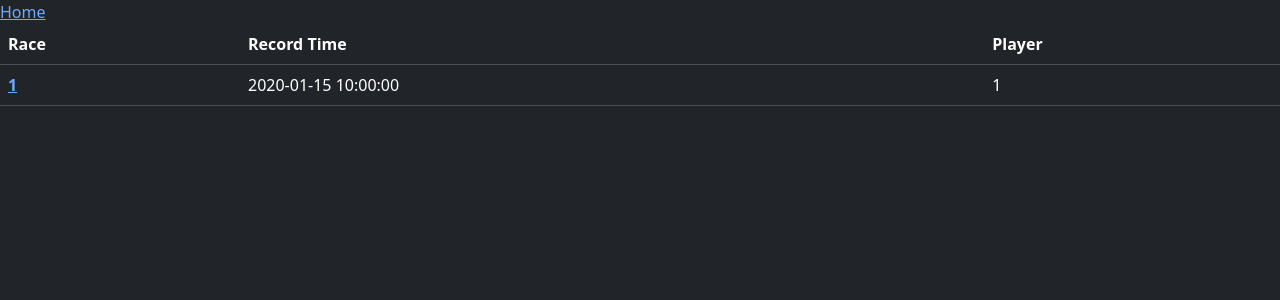
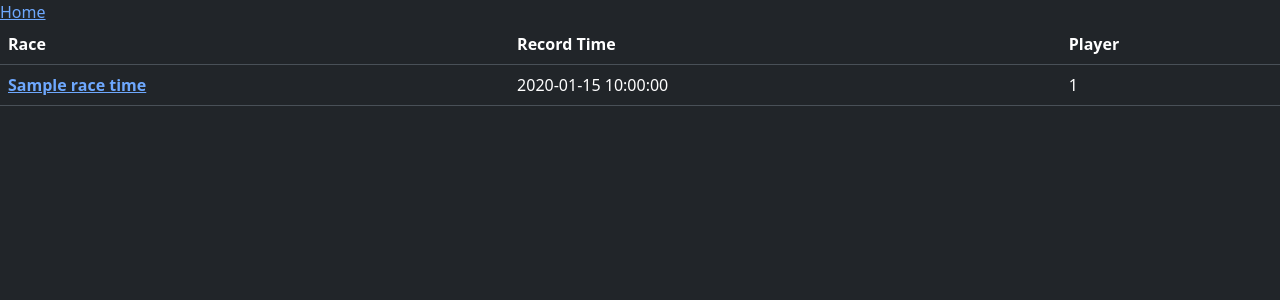
Before and after one commit to zack-hill/skyriding-race-leaderboards, a Flask app: template webapp/templates/index.html in a window 1280 px wide. Shown: the top 300 px of the page. Run offline with Flask 3, Linux system fonts and the light colour scheme; the template is opened without the code that fills it: most values are stand-ins (such as "Sample title", 1, 10 or a date in 2020); some libraries are stand-ins or nearby versions.

Commit message:
Add race names

```diff
--- a/webapp/main.py
+++ b/webapp/main.py
@@ -5,14 +5,15 @@
 app = Flask(__name__)
 bootstrap = Bootstrap5(app)
 
+storage = Storage()
+all_race_info = storage.get_all_race_info()
+
 
 @app.route("/")
 def index():
     storage = Storage()
-    race_times = storage.get_all_races()
-    for race_time in race_times:
-        time_disp = format_time(race_time.time_ms)
-        race_time.time_disp = time_disp
+    race_times = storage.get_all_race_times()
+    format_race_times(race_times)
     return render_template("index.html", race_times=race_times)
 
 
@@ -21,10 +22,15 @@
     race_id = request.args.get("race_id")
     storage = Storage()
     race_times = storage.get_race_times(race_id)
-    for race_time in race_times:
-        time_disp = format_time(race_time.time_ms)
-        race_time.time_disp = time_disp
-    return render_template("leaderboard.html", race_id=race_id, race_times=race_times)
+    format_race_times(race_times)
+    race_name = race_id
+    race_info = all_race_info.get(race_id)
+    if race_info is not None:
+        race_name = race_info.name
+        print(race_name)
+    return render_template(
+        "leaderboard.html", race_name=race_name, race_times=race_times
+    )
 
 
 @app.route("/upload", methods=["POST"])
@@ -54,3 +60,13 @@
         result_str += f"{int(minutes)}:"
     result_str += f"{round(seconds, 3):.3f}"
     return result_str
+
+
+def format_race_times(race_times):
+    for race_time in race_times:
+        time_disp = format_time(race_time.time_ms)
+        race_time.time_disp = time_disp
+        race_info = all_race_info.get(race_time.race_id)
+        race_time.race_name = race_time.race_id
+        if race_info is not None:
+            race_time.race_name = race_info.name
--- a/webapp/storage.py
+++ b/webapp/storage.py
@@ -5,9 +5,10 @@
 
 
 @dataclass
-class Race:
+class RaceInfo:
     race_id: str
     name: str
+    race_type: str
 
 
 @dataclass
@@ -49,9 +50,10 @@
         )
         cursor.execute(
             """
-            CREATE TABLE IF NOT EXISTS race(
+            CREATE TABLE IF NOT EXISTS race_info(
                 race_id STR,
-                name STR
+                name STR,
+                type STR
             )
             """
         )
@@ -103,7 +105,21 @@
             race_times.append(RaceTime(race_id, user_id, time_ms, character_name))
         return race_times
 
-    def get_all_races(self) -> list[Race]:
+    def get_all_race_info(self) -> dict[str, RaceInfo]:
+        cursor = self._connection.cursor()
+        result = cursor.execute(
+            """
+            SELECT race_id, name, type
+            FROM race_info
+            """
+        )
+        rows = result.fetchall()
+        race_info_dict = {}
+        for race_id, race_name, race_type in rows:
+            race_info_dict[str(race_id)] = RaceInfo(str(race_id), race_name, race_type)
+        return race_info_dict
+
+    def get_all_race_times(self) -> list[RaceTime]:
         cursor = self._connection.cursor()
         result = cursor.execute(
             """
@@ -114,7 +130,7 @@
         )
         race_times: list[RaceTime] = []
         for user_id, race_id, time_ms, character_name in result.fetchall():
-            race_times.append(RaceTime(race_id, user_id, time_ms, character_name))
+            race_times.append(RaceTime(str(race_id), user_id, time_ms, character_name))
         return race_times
 
     def get_time(self, user_id: str, race_id: str) -> int | None:
--- a/webapp/templates/index.html
+++ b/webapp/templates/index.html
@@ -7,7 +7,7 @@
   <tr>
     <th scope="row">
       <a href="{{url_for('race_leaderboard', race_id=race_time.race_id)}}">
-        {{race_time.race_id}}
+        {{race_time.race_name}}
       </a>
     </th>
     <td>{{race_time.time_disp}}</td>
--- a/webapp/templates/leaderboard.html
+++ b/webapp/templates/leaderboard.html
@@ -1,5 +1,5 @@
 {% extends "layout.html" %} {% block content %}
-<h1>{{race_id}}</h2>
+<h1>{{race_name}}</h2>
 <table class="table">
   <th scope="col">#</th>
   <th scope="col">Player</th>
```
Also changed, not shown: webapp/upload_race_names.py (added, +22 -0 lines).
